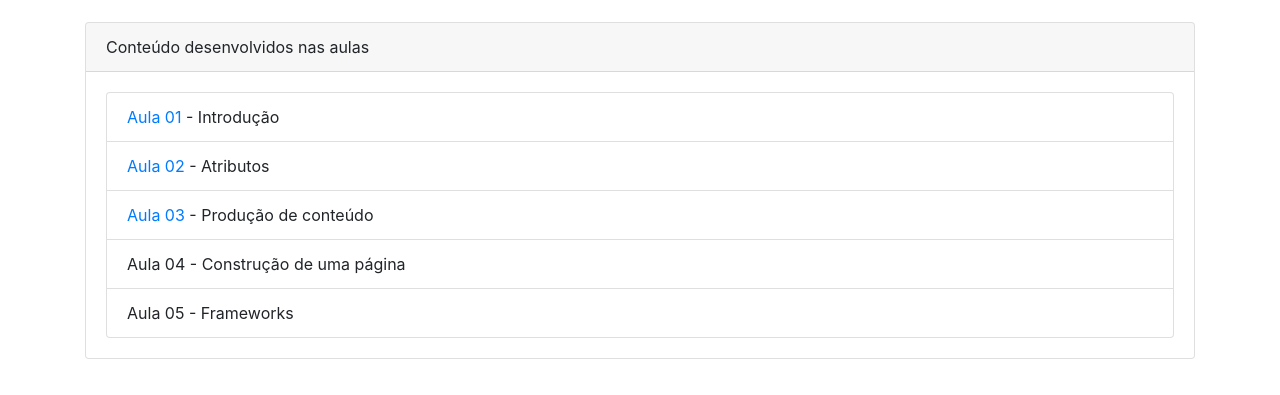
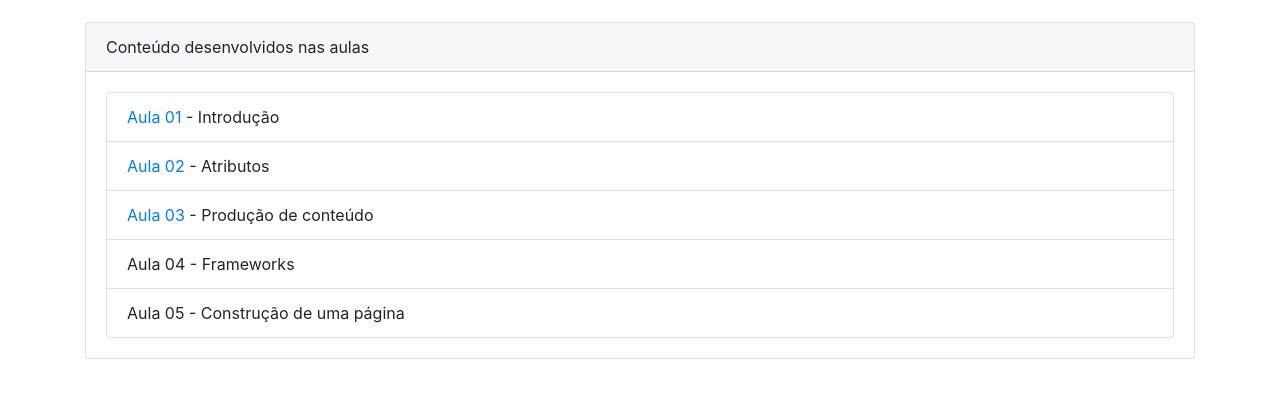
Before and after one commit to oliota/FundamentosCss-Novembro-Proway, a plain HTML site: page index.html in a window 1280 px wide. Shown: the part 143-538 px from the top of the page. Drawn offline with nearby package versions, Linux system fonts and the light colour scheme.

Commit message:
ajuste no indice

```diff
--- a/index.html
+++ b/index.html
@@ -40,8 +40,8 @@
                             <li class="list-group-item"><a href="aula_01/aula_01.html">Aula 01</a> - Introdução</li>
                             <li class="list-group-item"><a href="aula_02/aula_02.html">Aula 02</a> - Atributos</li>
                             <li class="list-group-item"><a href="aula_03/aula_03.html">Aula 03</a> - Produção de conteúdo</li>
-                            <li class="list-group-item">Aula 04 - Construção de uma página</li>
-                            <li class="list-group-item">Aula 05 - Frameworks</li>
+                            <li class="list-group-item">Aula 04 - Frameworks</li>
+                            <li class="list-group-item">Aula 05 - Construção de uma página</li>
                           </ul>
                     </div>
                 </div>
```
